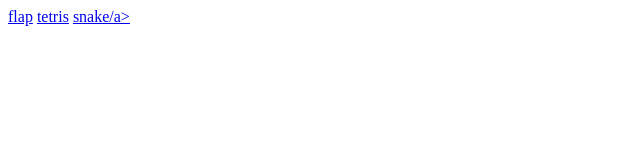
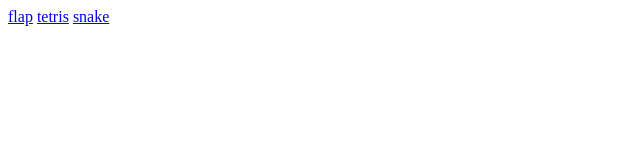
Before and after one commit to un-simp/bitcrush, a plain HTML site: page index.html in a window 1280 px wide. Shown: the full height of the page, 0-640 px from the left. Drawn offline with Linux system fonts and the light colour scheme.

Commit message:
Update index.html

```diff
--- a/index.html
+++ b/index.html
@@ -1,3 +1,3 @@
 <a href="https://un-simp.github.io/onlinegames/flap">flap</a>
 <a href="https://un-simp.github.io/onlinegames/tetris">tetris</a>
-<a href="https://un-simp.github.io/onlinegames/snake">snake/a>
+<a href="https://un-simp.github.io/onlinegames/snake">snake</a>
```
